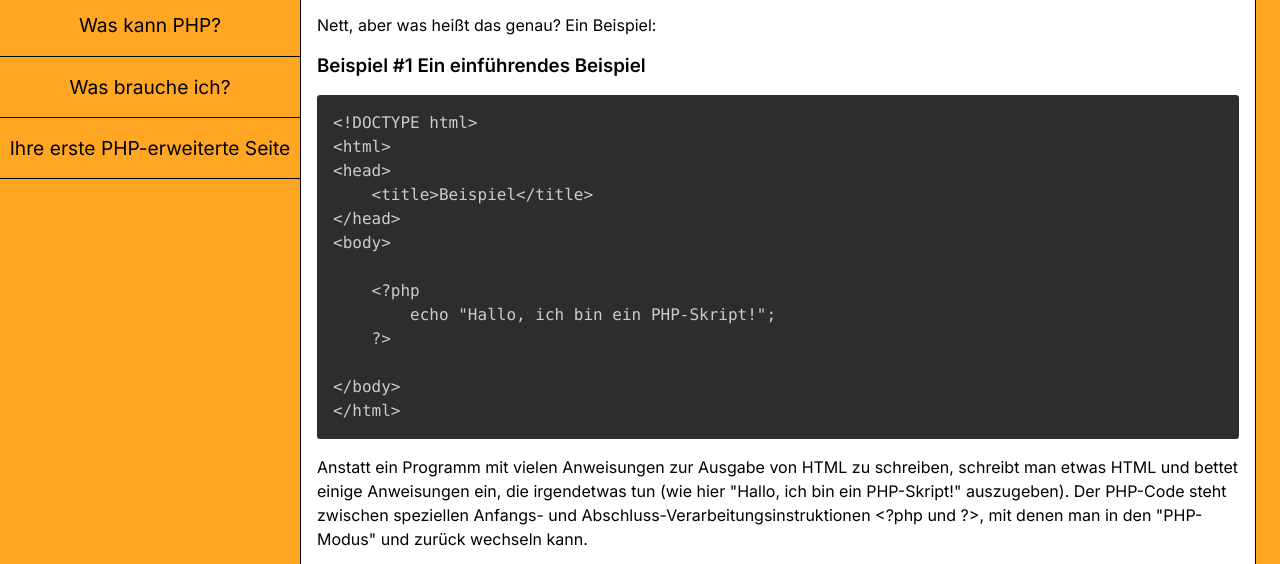
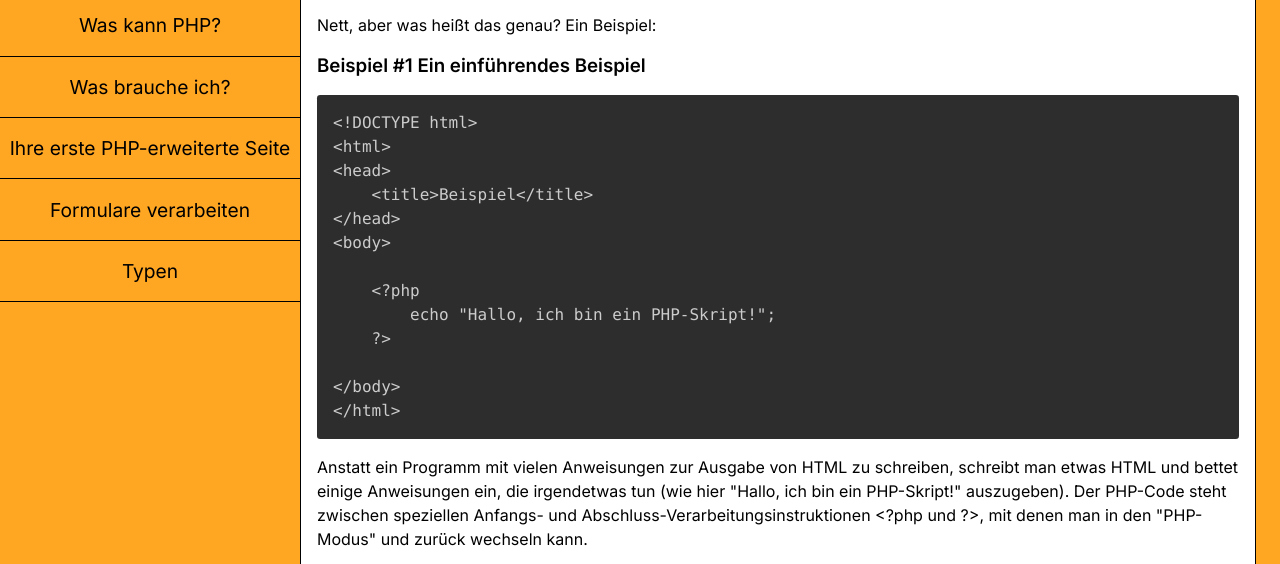
Before and after one commit to haplorhine/technical-documentation-page, a plain HTML site: page index.html in a window 1280 px wide. Shown: the part 163-727 px from the top of the page. Drawn offline with nearby package versions, Linux system fonts and the light colour scheme.

Commit message:
finish first prototype

```diff
--- a/index.html
+++ b/index.html
@@ -17,6 +17,8 @@
             <li><a href="#Was_kann_PHP?" class="nav-link">Was kann PHP?</a></li>
             <li><a href="#Was_brauche_ich?" class="nav-link">Was brauche ich?</a></li>
             <li><a href="#Ihre_erste_PHP-erweiterte_Seite" class="nav-link">Ihre erste PHP-erweiterte Seite</a></li>
+            <li><a href="#Formulare_verarbeiten" class="nav-link">Formulare verarbeiten</a></li>
+            <li><a href="#Typen" class="nav-link">Typen</a></li>
         </ul>
     </nav>
     <main id="main-doc">
@@ -73,7 +75,7 @@
                     Vielleicht die größte und bemerkenswerteste Stärke von PHP ist seine Unterstützung für eine breite Masse von Datenbanken. Eine datenbankgestützte Website zu erstellen ist mithilfe der Datenbankerweiterungen (z.B. für mysql) unglaublich einfach.
                 </p>
             </section>
-            <section class="main-section">
+            <section id="Was_brauche_ich?" class="main-section jumplink">
                 <header>
                     <h2>Was brauche ich?</h2>
                 </header>
@@ -125,7 +127,7 @@
                 </h3>
                 <pre><code class="language-php">&lt;?php phpinfo(); ?&gt;</code></pre>
             </section>
-            <section id="Was_brauche_ich?" class="main-section jumplink">
+            <section id="Formulare_verarbeiten" class="main-section jumplink">
                 <header>
                     <h2>Formulare verarbeiten</h2>
                 </header>
@@ -149,7 +151,7 @@ Sie sind &lt;?php echo (int)$_POST['alter']; ?&gt; Jahre alt.</code></pre>
                     Abgesehen von dem <i class="tech-term">htmlspecialchars()</i>-Aufruf und dem (int) Cast sollte einfach zu verstehen sein, was hier geschieht. <i class="tech-term">htmlspecialchars()</i> stellt sicher, dass die Zeichen, die in HTML eine spezielle Bedeutung haben, ordentlich codiert werden, sodass niemand HTML Tags oder Javascript-Code in Ihre Seite einschmuggeln kann. Da wir wissen, dass das "alter" Feld eine Zahl enthalten soll, konvertieren wir es in einen integer Wert, wodurch automatisch überflüssige Zeichen entfernt werden. Sie können diese Aufgabe auch PHP überlassen, indem Sie die Filter Extension benutzen. Die Variablen <var class="tech-term">$_POST['name']</var> und <var class="tech-term">$_POST['alter']</var> werden für Sie automatisch von PHP gesetzt. Weiter oben haben wir das superglobale Array <var class="tech-term">$_SERVER</var> eingeführt, jetzt benutzen wir hier das - ebenfalls superglobale - Array <var class="tech-term">$_POST</var>, welches alle POST-Daten enthält. Beachten Sie, dass die im Formular verwendete Methode POST ist. Hätten wir GET verwendet, wären die Daten unseres Formulars stattdessen im superglobalen Array <var class="tech-term">$_GET verfügbar</var>. Sie können auch das superglobale Array <var class="tech-term">$_REQUEST</var> benutzen, wenn die Quelle der Daten keine Rolle spielt. Dieses Array enthält die GET-, POST- und COOKIE-Daten.
                 </p>
             </section>
-            <section id="Was_brauche_ich?" class="main-section jumplink">
+            <section id="Typen" class="main-section jumplink">
                 <header>
                     <h2>Typen</h2>
                 </header>
```
